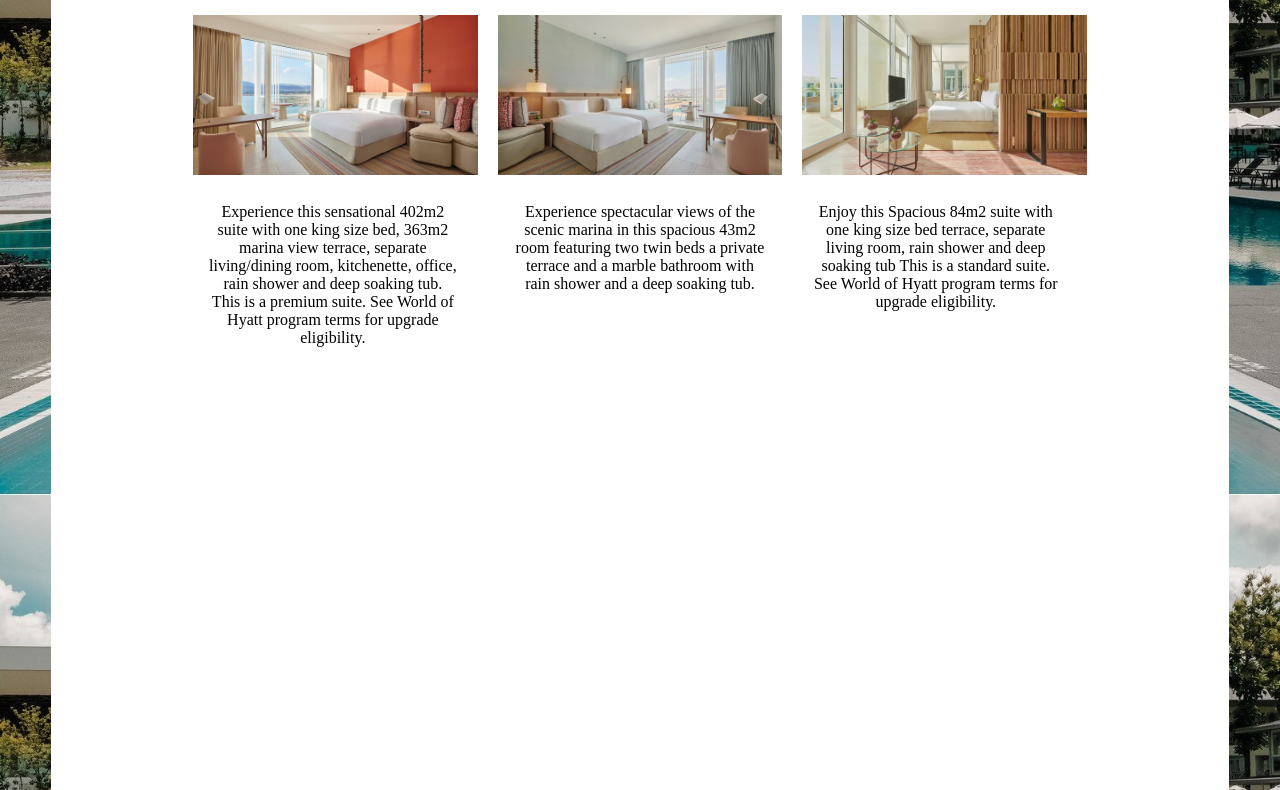
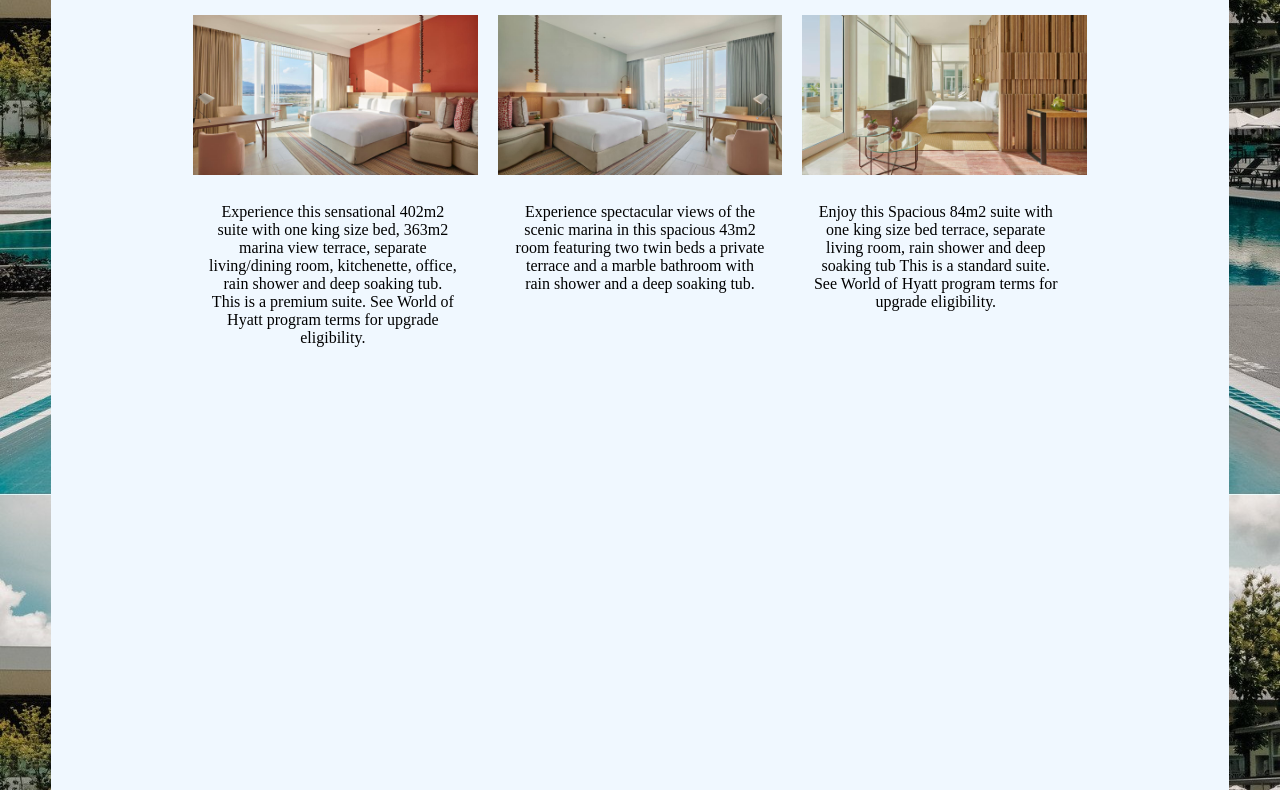
Before and after one commit to Abood03/web1-project, a website: page Rooms.html in a window 1280 px wide. Shown: the part 182-972 px from the top of the page. Drawn offline with Linux system fonts and the light colour scheme.

Commit message:
init commit

```diff
--- a/Rooms.css
+++ b/Rooms.css
@@ -40,7 +40,7 @@ body{
 .photos{
 
     text-align: center;
-    background-color: white;
+    background-color: aliceblue;
     padding: 20px;
     border-radius: 20px;
     height: 90%;
```
